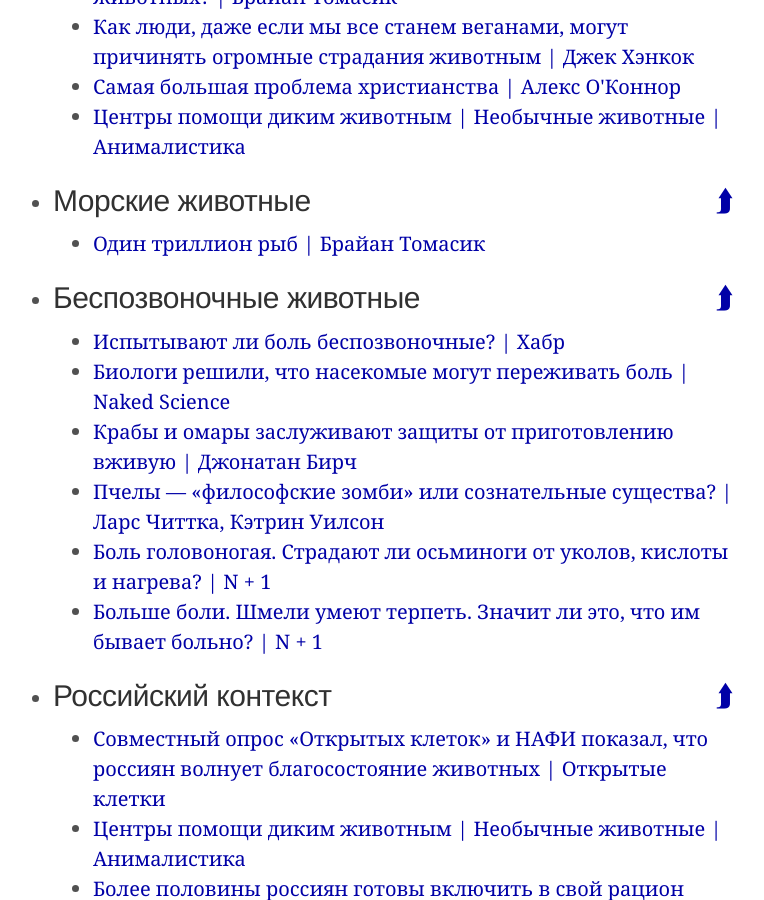
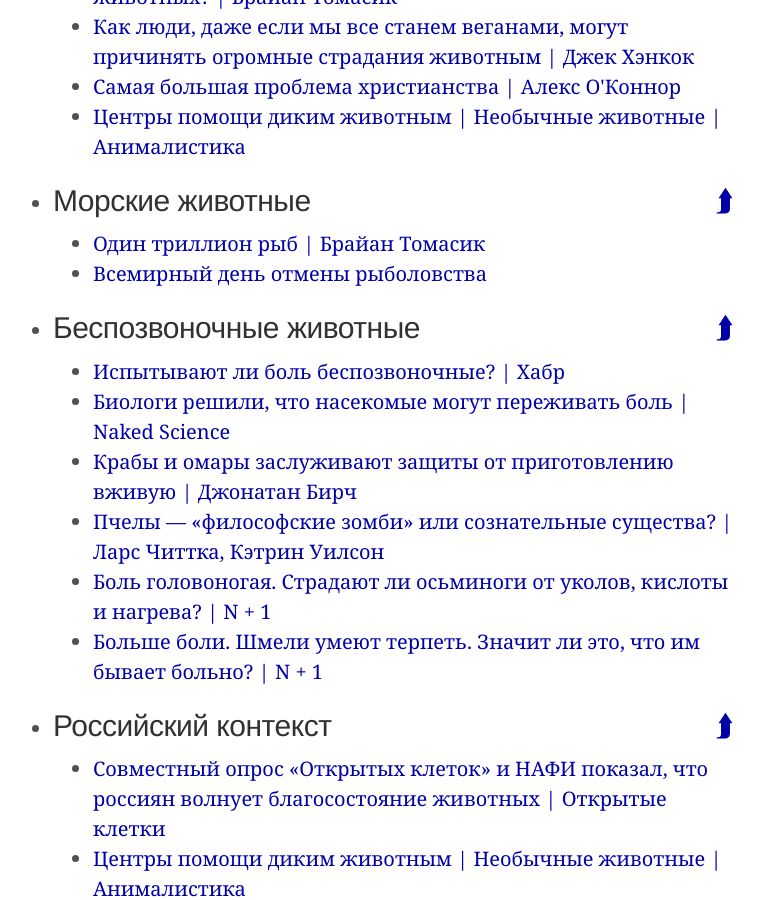
Before and after one commit to ReducingSuffering/reducingsuffering.github.io, a Jekyll site: the page built from index.md, in a window 1280 px wide and 900 px high, scrolled down 13280 px. Shown: the whole window, without its empty margins (267-1031 px from the left). Built offline with Jekyll 4.4.1, drawn with Linux system fonts in a browser that asks for light colours.

Commit message:
Update animals.html

```diff
--- a/_lists/animals.html
+++ b/_lists/animals.html
@@ -73,6 +73,7 @@ sublists:
   mark: marine
   nodes:
   - 346 # Один триллион рыб — Брайан Томасик
+  - 572 # Всемирный день отмены рыболовства
 - title: Беспозвоночные животные
   mark: invertebrate
   nodes:
```
